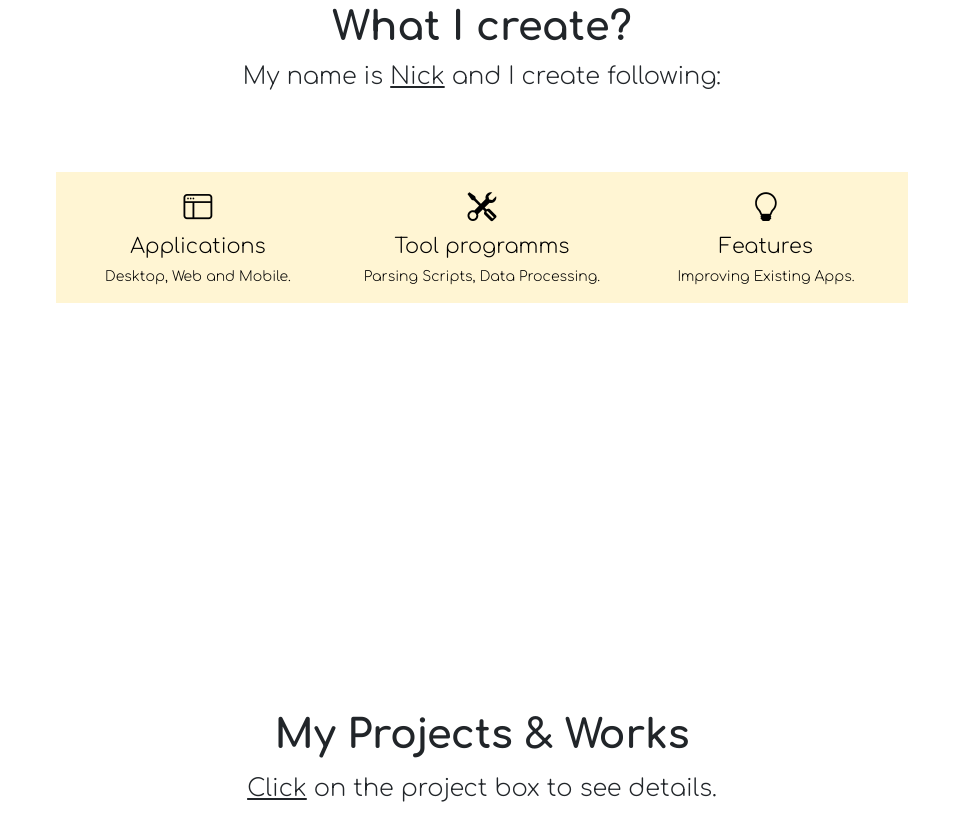
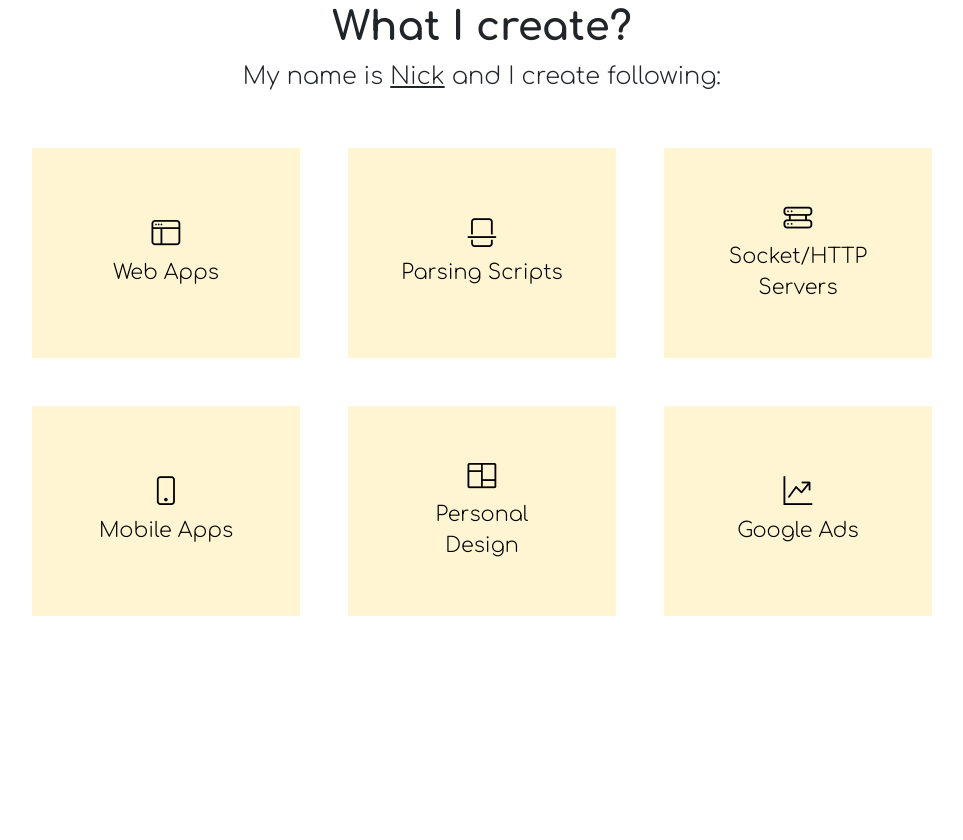
Before and after one commit to nickparov/current_portfolio, a plain HTML site: page index.html in a window 1280 px wide. Shown: the part 977-1817 px from the top of the page, without its empty margins (158-1121 px from the left). Drawn offline with nearby package versions, Linux system fonts and the light colour scheme.

Commit message:
+ upd standart

```diff
--- a/index.html
+++ b/index.html
@@ -66,10 +66,17 @@
                     <h1><b>Simple Solutions.</b></h1>
                     <div class="message-box mt-4">
                         <p>
-              <i class="bi bi-window-sidebar"></i>&NonBreakingSpace;Web Apps
-              <br /><i class="bi bi-code-slash"></i>&NonBreakingSpace;Scripts
-              <br /><i class="bi bi-phone"></i>&NonBreakingSpace;Mobile Apps
-              <br /><i class="bi bi-tv"></i>&NonBreakingSpace;Desktop Apps
+                            <i class="bi bi-window-sidebar"></i
+                            >&NonBreakingSpace;Web Apps <br /><i
+                                class="bi bi-code-slash"
+                            ></i
+                            >&NonBreakingSpace;Scripts <br /><i
+                                class="bi bi-phone"
+                            ></i
+                            >&NonBreakingSpace;Mobile Apps <br /><i
+                                class="bi bi-tv"
+                            ></i
+                            >&NonBreakingSpace;Desktop Apps
                         </p>
                     </div>
 
@@ -85,11 +92,15 @@
                             >
                             <span class="d-block mt-1"
                                 >Phone:
-                <a href="tel:+13127147589" class="td-none color-main-green"
+                                <a
+                                    href="tel:+13127147589"
+                                    class="td-none color-main-green"
                                     >+1(312)714-75-89</a
                                 ></span
                             >
-              <span class="d-block mt-1">Location: US, Chicago</span>
+                            <span class="d-block mt-1"
+                                >Location: US, Chicago</span
+                            >
                         </p>
                     </div>
                     <div class="btns-box mt-4">
@@ -118,27 +129,64 @@
                     My name is <u>Nick</u> and I create following:
                 </h4>
                 <div class="content-categories-box-main mt-3">
-          <div class="row p-5 content-category-legend">
+                    <div class="row">
+                        <div class="col-lg-4 p-4 content-category-legend">
                             <div
-              class="col-lg-4 d-flex justify-content-center flex-column align-items-center py-3"
+                                class="d-flex justify-content-center flex-column align-items-center p-5"
                             >
-              <i class="bi bi-window-sidebar icon-software-bar"></i>
-              <p class="mb-1">Applications</p>
-              <small>Desktop, Web and Mobile.</small>
+                                <i
+                                    class="bi bi-window-sidebar icon-software-bar"
+                                ></i>
+                                <p class="mb-1 text-center">Web Apps</p>
                             </div>
+                        </div>
+                        <div class="col-lg-4 p-4 content-category-legend">
                             <div
-              class="col-lg-4 d-flex justify-content-center flex-column align-items-center py-3"
+                                class="d-flex justify-content-center flex-column align-items-center p-5"
                             >
-              <i class="bi bi-tools icon-software-bar"></i>
-              <p class="mb-1">Tool programms</p>
-              <small>Parsing Scripts, Data Processing.</small>
+                                <i
+                                    class="bi bi-file-break icon-software-bar"
+                                ></i>
+                                <p class="mb-1 text-center">Parsing Scripts</p>
                             </div>
+                        </div>
+                        <div class="col-lg-4 p-4 content-category-legend">
                             <div
-              class="col-lg-4 d-flex justify-content-center flex-column align-items-center py-3"
+                                class="d-flex justify-content-center flex-column align-items-center p-5"
                             >
-              <i class="bi bi-lightbulb icon-software-bar"></i>
-              <p class="mb-1">Features</p>
-              <small>Improving Existing Apps.</small>
+                                <i class="bi bi-hdd-rack icon-software-bar"></i>
+                                <p class="mb-1 text-center">
+                                    Socket/HTTP Servers
+                                </p>
+                            </div>
+                        </div>
+                    </div>
+                    <div class="row">
+                        <div class="col-lg-4 p-4 content-category-legend">
+                            <div
+                                class="d-flex justify-content-center flex-column align-items-center p-5"
+                            >
+                                <i
+                                    class="bi bi-phone icon-software-bar"
+                                ></i>
+                                <p class="mb-1 text-center">Mobile Apps</p>
+                            </div>
+                        </div>
+                        <div class="col-lg-4 p-4 content-category-legend">
+                            <div
+                                class="d-flex justify-content-center flex-column align-items-center p-5"
+                            >
+                            <i class="bi bi-columns icon-software-bar"></i>
+                                <p class="mb-1 text-center">Personal Design</p>
+                            </div>
+                        </div>
+                        <div class="col-lg-4 p-4 content-category-legend">
+                            <div
+                                class="d-flex justify-content-center flex-column align-items-center p-5"
+                            >
+                            <i class="bi bi-graph-up-arrow icon-software-bar"></i>
+                                <p class="mb-1 text-center">Google Ads</p>
+                            </div>
                         </div>
                     </div>
                 </div>
@@ -159,18 +207,24 @@
                         >&NonBreakingSpace;Web Apps</span
                     >
                     <span class="p-4 proj-category"
-            ><i class="bi bi-code-slash"></i>&NonBreakingSpace;Code</span
+                        ><i class="bi bi-code-slash"></i
+                        >&NonBreakingSpace;Code</span
                     >
                     <span class="p-4 proj-category"
-            ><i class="bi bi-tv"></i>&NonBreakingSpace;Desktop Apps</span
+                        ><i class="bi bi-tv"></i>&NonBreakingSpace;Desktop
+                        Apps</span
                     >
                     <span class="p-4 selected proj-category"
-            ><i class="bi bi-text-center"></i>&NonBreakingSpace;All</span
+                        ><i class="bi bi-text-center"></i
+                        >&NonBreakingSpace;All</span
                     >
                 </h4>
                 <div id="projects-list" class="row"></div>
                 <div class="proj-details_section text-center pt-4">
-          <p>For all the details regarding the projects above contact me. *</p>
+                    <p>
+                        For all the details regarding the projects above contact
+                        me. *
+                    </p>
                 </div>
             </div>
 
@@ -183,14 +237,20 @@
                     <div class="col-lg-5 border p-5">
                         <h1 class=""><b>Got a Project?</b></h1>
                         <h4>Let me take care of it.</h4>
-            <a class="mt-2 btn btn-custom-mine" href="mailto:nickparov@gmail.com">
+                        <a
+                            class="mt-2 btn btn-custom-mine"
+                            href="mailto:nickparov@gmail.com"
+                        >
                             Give me insights <i class="bi bi-lightbulb"></i>
                         </a>
                     </div>
                     <div class="col-lg-7 p-5">
                         <h1 class=""><b>Contact me in a moment?</b></h1>
                         <h4>Message me and get a reply in no time.</h4>
-            <a class="mt-2 btn btn-custom-mine" href="mailto:nickparov@gmail.com">
+                        <a
+                            class="mt-2 btn btn-custom-mine"
+                            href="mailto:nickparov@gmail.com"
+                        >
                             Let's Chat <i class="bi bi-chat-left-text"></i>
                         </a>
                     </div>
--- a/style.css
+++ b/style.css
@@ -251,6 +251,7 @@ body {
 .content-category-legend > div {
     /* background-color:#ffeca5; */
     background-color: #fff5d3;
+    min-height: 210px;
     color: black;
 }
 
```
Lines whose indentation alone changed are shown as unchanged.
